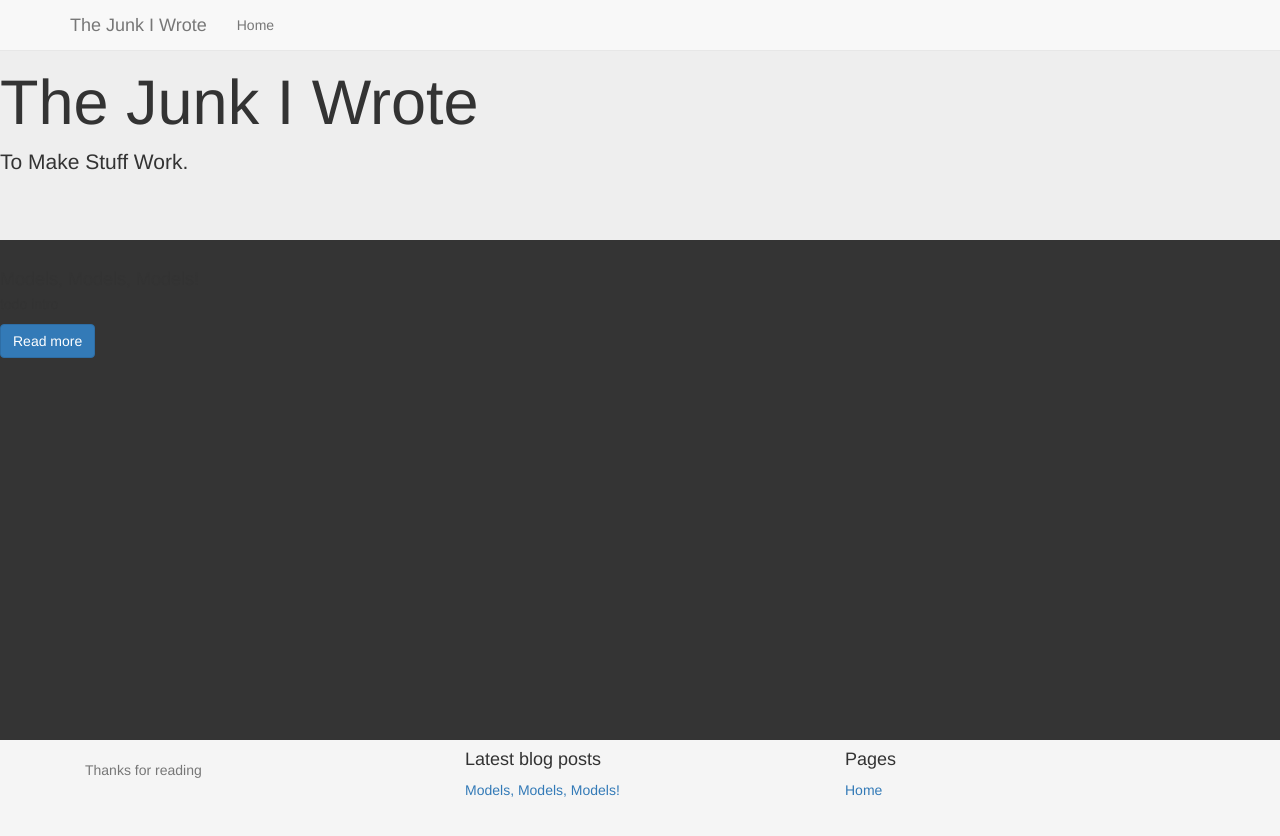
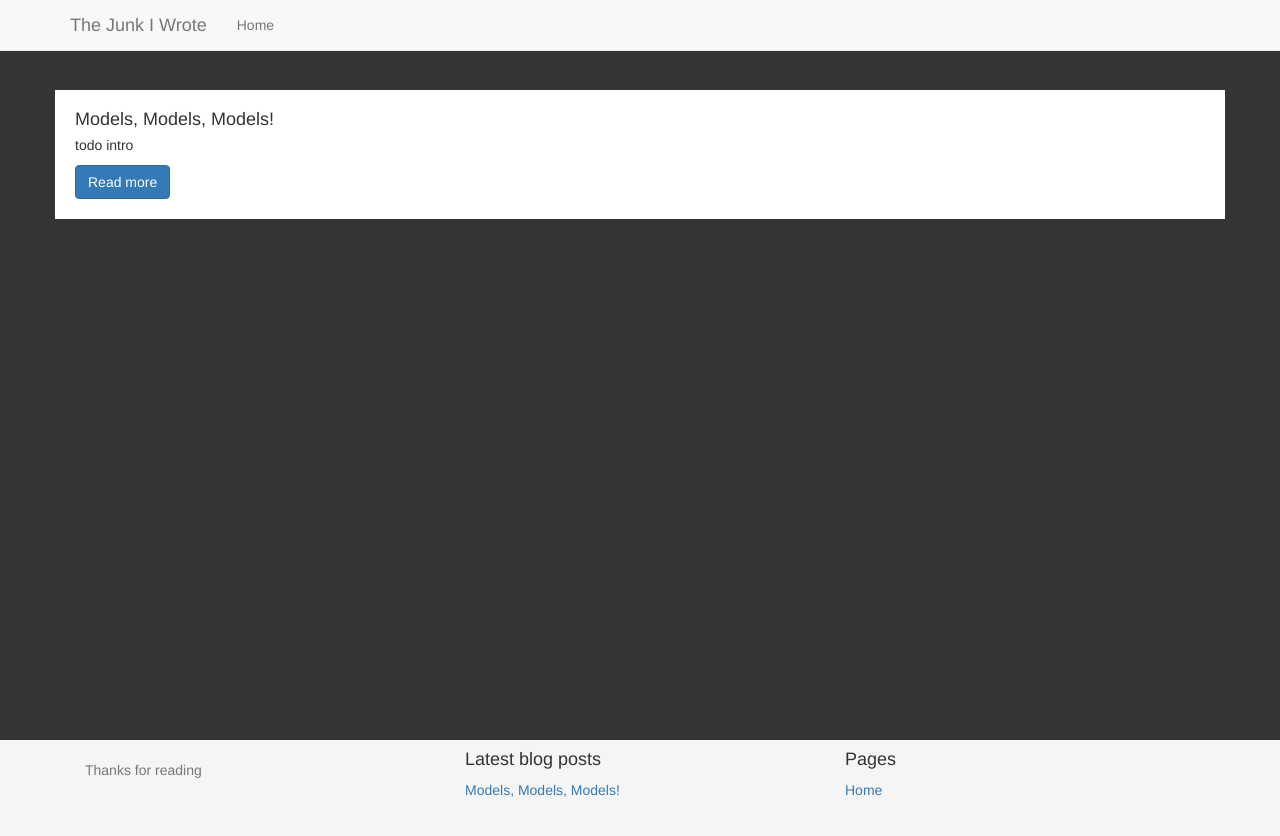
Before and after one commit to the-crap-i-wrote/the-crap-i-wrote.github.io, a Jekyll site: the page built from index.html, in a window 1280 px wide. Shown: the top 836 px of the page. Built offline with Jekyll 4.4.1, drawn with Linux system fonts in a browser that asks for light colours.

Commit message:
Update index.html

```diff
--- a/index.html
+++ b/index.html
@@ -1,13 +1,8 @@
 ---
-layout: default
+layout: home
 title: Home
 navigation_weight: 1
 ---
-<div class="jumbotron">
-    <h1>The Junk I Wrote</h1>
-    <p class="lead">To Make Stuff Work.</p>
-</div>
-
 <div class="row">
     {% for post in site.posts %}
     <div class="col-lg-4">
```
